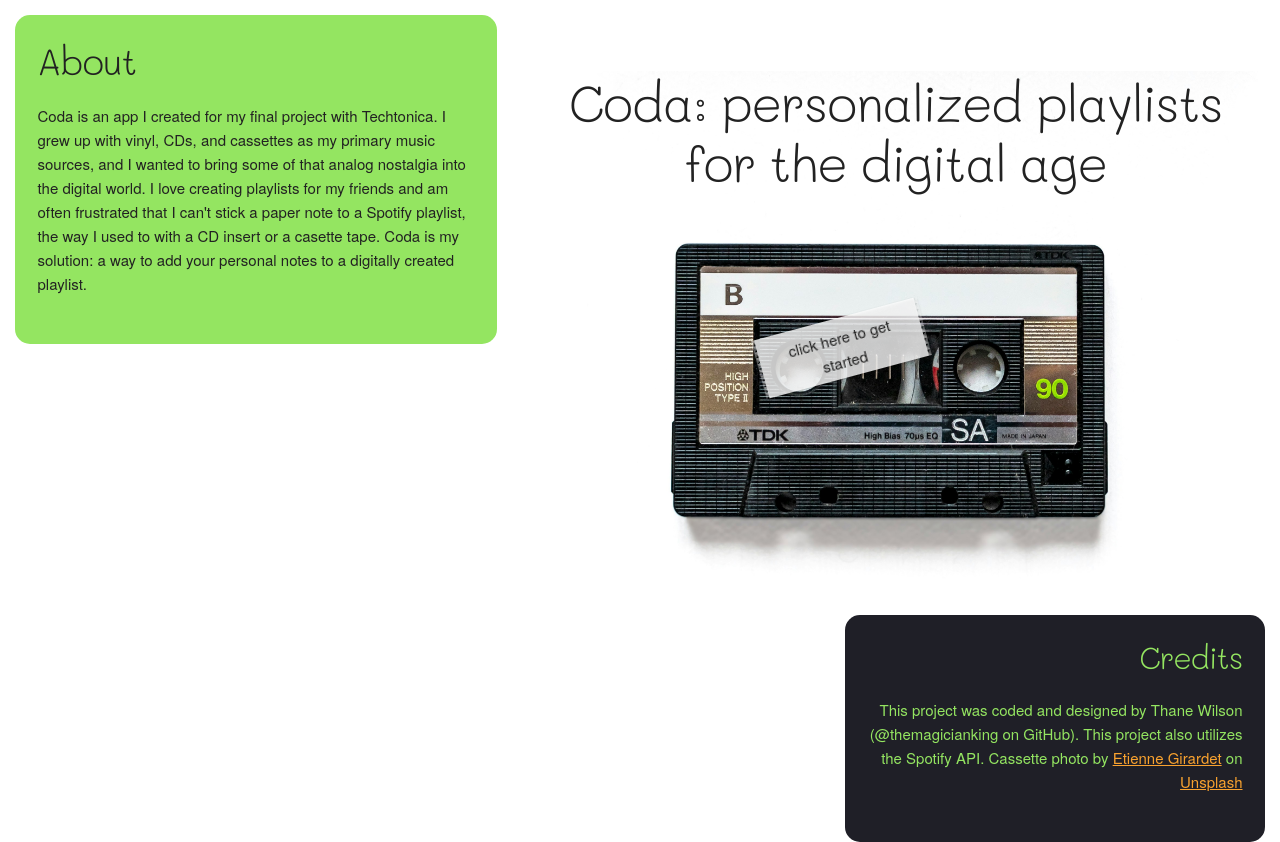
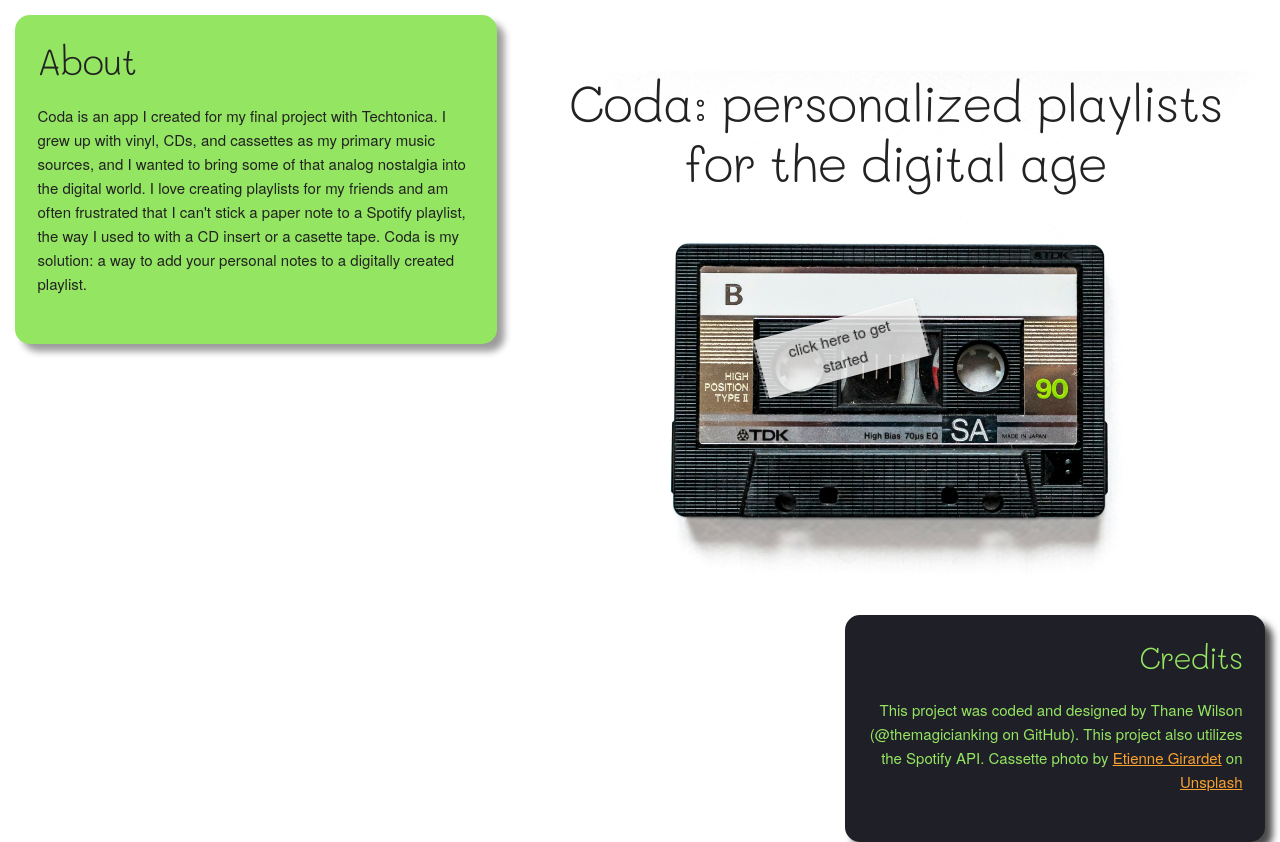
Before and after one commit to themagicianking/coda, a React (Vite) app in the folder client/: page /welcome in a window 1280 px wide. Built offline with nearby package versions, Linux system fonts and the light colour scheme; a web font is replaced by a local one.

Commit message:
Added box shadows to articles on welcome page.

```diff
--- a/client/src/components/welcome.css
+++ b/client/src/components/welcome.css
@@ -14,6 +14,7 @@
 
 .about {
   flex-grow: 1;
+  box-shadow: .5em .5em .5em 0 #9c9c9c;
   width: 25em;
   height: fit-content;
   background-color: #94e561;
@@ -96,6 +97,7 @@
   flex-grow: 1;
   align-self: flex-end;
   margin-top: 3em;
+  box-shadow: .5em .5em .5em 0 #4b4b4b;
   max-width: 25em;
   max-height: 20em;
   background-color: #1f1f27;
```
